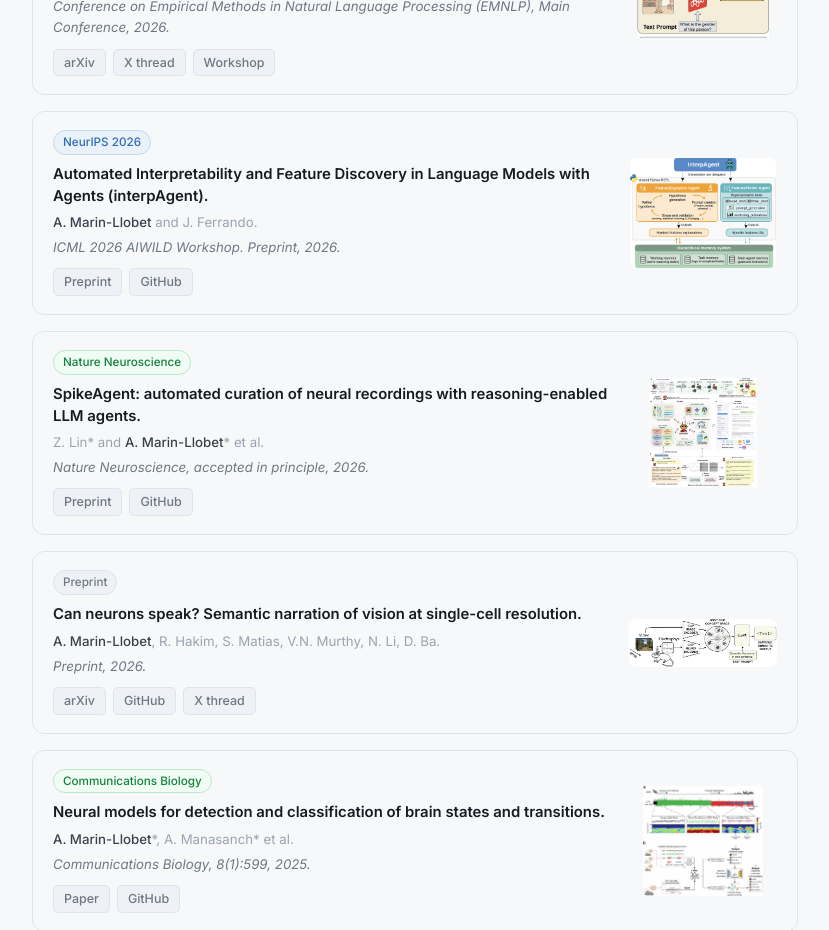
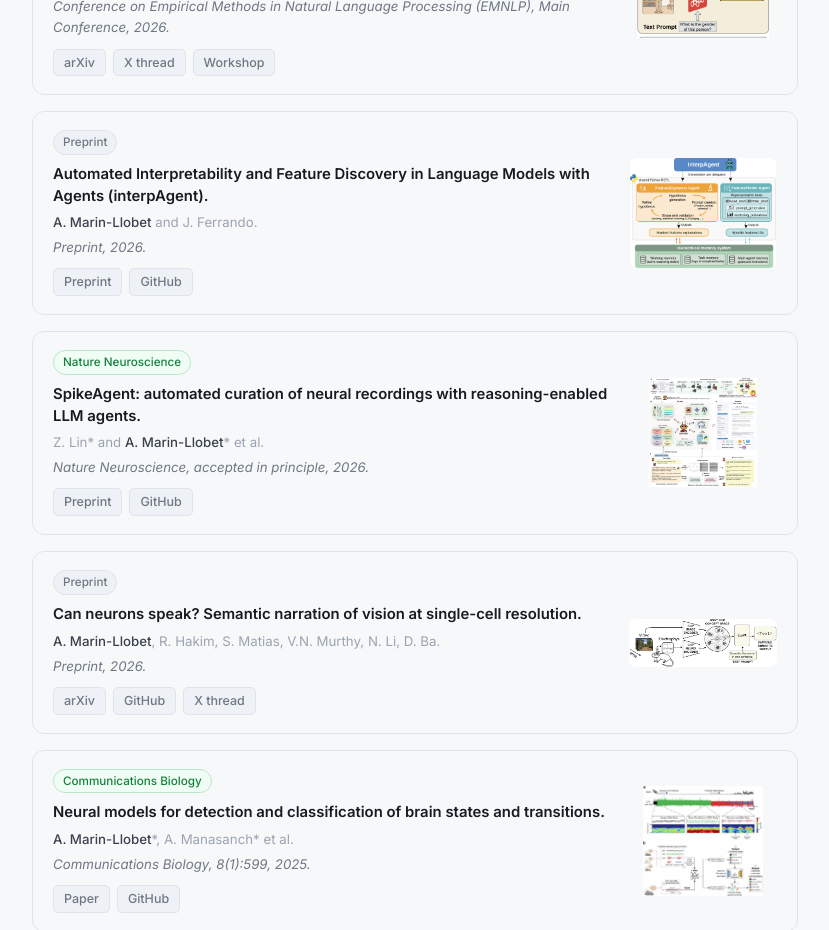
Before and after one commit to arnaumarin/arnaumarin.github.io, a Vue app: page / in a window 1280 px wide. Shown: the part 1320-2250 px from the top of the page, without its empty margins (368-1197 px from the left). Built offline with nearby package versions, Linux system fonts and the light colour scheme.

Commit message:
interpAgent: back to plain Preprint (NeurIPS tag was applied by mistake)

```diff
--- a/src/data/publications.js
+++ b/src/data/publications.js
@@ -52,9 +52,9 @@ export default [
   {
     selected: true,
     title: 'Automated Interpretability and Feature Discovery in Language Models with Agents (interpAgent).',
-    pubTags: [{ label: 'NeurIPS 2026', type: 'conference' }],
+    pubTags: [{ label: 'Preprint', type: 'venue' }],
     authorsHtml: '<strong>A. Marin-Llobet</strong> and J. Ferrando.',
-    venueHtml: '<em>ICML 2026 AIWILD Workshop</em>. Preprint, 2026.',
+    venueHtml: 'Preprint, 2026.',
     thumb: '/images/pub/interpagent.png',
     tags: [{ label: 'DL & Interp.', type: 'dl' }, { label: 'AI for Discovery', type: 'ai4sci' }],
     cats: ['dl', 'ai4sci'],
```
